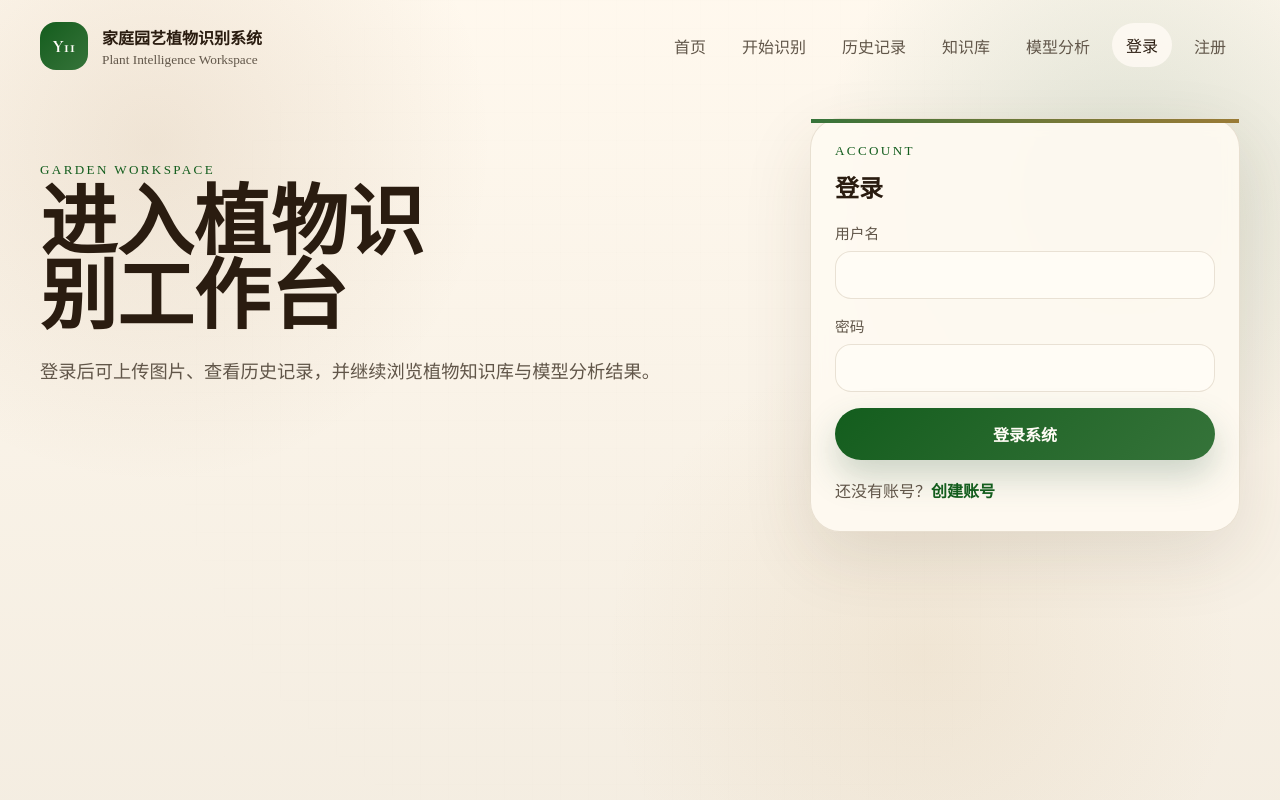
After one commit to ailuckly/mengYao, a Flask app: page /login?next=/history in a window 1280 px wide. The commit adds this page. Run offline with Flask 3, Linux system fonts and the light colour scheme.

Commit message:
Add auth flow and isolate user history

```diff
--- a/backend/app.py
+++ b/backend/app.py
@@ -1,6 +1,8 @@
+import os
+import secrets
 from pathlib import Path
 
-from flask import Flask, render_template, send_from_directory
+from flask import Flask, abort, render_template, send_from_directory, session
 
 from backend.config import (
     DATABASE_PATH,
@@ -11,9 +13,11 @@ from backend.config import (
     RECORDS_DIR,
     UPLOAD_DIR,
 )
+from backend.routes.auth import auth_bp
 from backend.routes.main import main_bp
 from backend.routes.predict import predict_bp
 from backend.services.plant_service import PlantRecognitionService
+from backend.utils.auth import UserRepository, login_required
 from backend.utils.history import HistoryRepository
 from backend.utils.knowledge import group_knowledge_items, load_knowledge_items
 from backend.utils.logging_utils import configure_logging
@@ -31,23 +35,40 @@ def create_app(test_config: dict | None = None) -> Flask:
     )
     app.config["MAX_CONTENT_LENGTH"] = MAX_CONTENT_LENGTH
     app.config["DATABASE_PATH"] = str(DATABASE_PATH)
+    app.config["SECRET_KEY"] = os.environ.get("SECRET_KEY") or secrets.token_hex(32)
     if test_config:
         app.config.update(test_config)
 
     history_repo = HistoryRepository(db_path=Path(app.config["DATABASE_PATH"]))
+    user_repo = UserRepository(db_path=Path(app.config["DATABASE_PATH"]))
     history_repo.init_db()
+    user_repo.init_db()
 
     app.extensions["project_services"] = {
         "history_repo": history_repo,
+        "user_repo": user_repo,
         "plant_service": PlantRecognitionService(history_repo=history_repo),
         "knowledge": group_knowledge_items(load_knowledge_items()),
     }
 
+    @app.context_processor
+    def inject_current_user():
+        from flask import session
+
+        user_id = session.get("user_id")
+        current_user = user_repo.get_by_id(user_id) if user_id else None
+        return {"current_user": current_user}
+
+    app.register_blueprint(auth_bp)
     app.register_blueprint(predict_bp)
     app.register_blueprint(main_bp)
 
     @app.get("/records/<path:filename>")
+    @login_required
     def serve_record(filename: str):
+        record_url = f"/records/{filename}"
+        if not history_repo.user_owns_file(int(session["user_id"]), record_url):
+            abort(404)
         return send_from_directory(RECORDS_DIR, filename)
 
     @app.errorhandler(404)
--- /dev/null
+++ b/backend/routes/auth.py
@@ -0,0 +1,81 @@
+from sqlite3 import IntegrityError
+
+from flask import Blueprint, current_app, redirect, render_template, request, session, url_for
+
+from backend.utils.auth import validate_credentials
+
+
+auth_bp = Blueprint("auth", __name__)
+
+
+def _users():
+    return current_app.extensions["project_services"]["user_repo"]
+
+
+def _safe_next() -> str:
+    next_url = request.args.get("next") or request.form.get("next") or ""
+    if next_url.startswith("/") and not next_url.startswith("//"):
+        return next_url
+    return url_for("main.detect")
+
+
+@auth_bp.get("/login")
+def login():
+    if session.get("user_id"):
+        return redirect(url_for("main.detect"))
+    return render_template("login.html", active_page="login", error="", username="", next_url=_safe_next())
+
+
+@auth_bp.post("/login")
+def login_submit():
+    username = request.form.get("username", "")
+    password = request.form.get("password", "")
+    user = _users().verify_credentials(username, password)
+    if user is None:
+        return render_template(
+            "login.html",
+            active_page="login",
+            error="用户名或密码不正确",
+            username=username.strip(),
+            next_url=_safe_next(),
+        )
+
+    session.clear()
+    session["user_id"] = user["id"]
+    return redirect(_safe_next())
+
+
+@auth_bp.get("/register")
+def register():
+    if session.get("user_id"):
+        return redirect(url_for("main.detect"))
+    return render_template("register.html", active_page="register", error="", username="")
+
+
+@auth_bp.post("/register")
+def register_submit():
+    username = request.form.get("username", "")
+    password = request.form.get("password", "")
+    error = validate_credentials(username, password)
+    if error:
+        return render_template("register.html", active_page="register", error=error, username=username.strip())
+
+    try:
+        user_id = _users().create_user(username, password)
+    except IntegrityError:
+        return render_template(
+            "register.html",
+            active_page="register",
+            error="用户名已存在",
+            username=username.strip(),
+        )
+
+    session.clear()
+    session["user_id"] = user_id
+    return redirect(url_for("main.detect"))
+
+
+@auth_bp.post("/logout")
+def logout():
+    session.clear()
+    return redirect(url_for("auth.login"))
--- a/backend/services/plant_service.py
+++ b/backend/services/plant_service.py
@@ -27,7 +27,7 @@ class PlantRecognitionService:
     def is_model_loaded(self) -> bool:
         return self.predictor.model is not None
 
-    def predict(self, file: FileStorage) -> dict:
+    def predict(self, file: FileStorage, user_id: int) -> dict:
         upload_path = save_upload_file(file)
         predictions = self.predictor.predict(upload_path)
         labels = [item["label"] for item in predictions]
@@ -39,6 +39,7 @@ class PlantRecognitionService:
 
         record_id = self.history_repo.add_record(
             {
+                "user_id": user_id,
                 "created_at": datetime.now().strftime("%Y-%m-%d %H:%M:%S"),
                 "image_name": upload_path.name,
                 "upload_image": upload_image,
--- a/frontend/static/css/styles.css
+++ b/frontend/static/css/styles.css
@@ -113,9 +113,11 @@ a {
   display: flex;
   gap: 8px;
   flex-wrap: wrap;
+  align-items: center;
 }
 
-.site-nav a {
+.site-nav a,
+.nav-logout button {
   padding: 10px 14px;
   border-radius: 999px;
   color: var(--muted);
@@ -123,10 +125,20 @@ a {
 }
 
 .site-nav a:hover,
-.site-nav a.is-active {
+.site-nav a.is-active,
+.nav-logout button:hover {
   background: rgba(255, 251, 245, 0.82);
   color: var(--text);
   transform: translateY(-1px);
+}
+
+.nav-logout {
+  margin: 0;
+}
+
+.nav-logout button {
+  background: transparent;
+  box-shadow: none;
 }
 
 .page {
@@ -143,14 +155,16 @@ a {
 .history-summary,
 .analysis-summary,
 .history-list,
-.knowledge-grid {
+.knowledge-grid,
+.auth-layout {
   margin-top: 24px;
 }
 
 .hero,
 .workspace,
 .results-zone,
-.content-split {
+.content-split,
+.auth-layout {
   display: grid;
   gap: 24px;
 }
@@ -170,7 +184,8 @@ a {
 }
 
 .results-zone,
-.content-split {
+.content-split,
+.auth-layout {
   grid-template-columns: minmax(0, 1.2fr) minmax(280px, 0.8fr);
 }
 
@@ -311,7 +326,8 @@ button:hover {
 .feature-card,
 .spotlight-panel,
 .history-card,
-.knowledge-card {
+.knowledge-card,
+.auth-card {
   position: relative;
   background: var(--panel);
   border: 1px solid rgba(155, 132, 101, 0.22);
@@ -330,7 +346,8 @@ button:hover {
 .feature-card::before,
 .spotlight-panel::before,
 .history-card::before,
-.knowledge-card::before {
+.knowledge-card::before,
+.auth-card::before {
   content: "";
   position: absolute;
   inset: 0 auto auto 0;
@@ -348,7 +365,8 @@ button:hover {
 .feature-card,
 .spotlight-panel,
 .history-card,
-.knowledge-card {
+.knowledge-card,
+.auth-card {
   padding: 24px;
 }
 
@@ -418,9 +436,61 @@ button:hover {
 .hero-note,
 .spotlight-panel p,
 .feature-card p,
-.knowledge-card p {
+.knowledge-card p,
+.auth-switch {
   color: var(--muted);
   line-height: 1.8;
+}
+
+.auth-copy {
+  padding: clamp(18px, 4vw, 44px) min(4vw, 44px) 0 0;
+}
+
+.auth-copy h1 {
+  margin: 0;
+  max-width: 11ch;
+  font-family: "Cormorant Garamond", "Noto Serif SC", serif;
+  font-size: clamp(3rem, 6vw, 5.5rem);
+  font-weight: 600;
+  line-height: 0.97;
+}
+
+.auth-card {
+  justify-self: end;
+  width: min(100%, 430px);
+}
+
+.auth-form {
+  display: grid;
+  gap: 16px;
+  margin-top: 18px;
+}
+
+.auth-form label span {
+  display: block;
+  margin-bottom: 8px;
+  color: var(--muted);
+  font-size: 0.92rem;
+}
+
+.auth-form input {
+  display: block;
+  width: 100%;
+  padding: 14px 16px;
+  border: 1px solid rgba(162, 141, 111, 0.24);
+  border-radius: 16px;
+  background: rgba(255, 252, 245, 0.9);
+  color: var(--text);
+  font: inherit;
+}
+
+.auth-form input:focus {
+  outline: 3px solid color-mix(in srgb, var(--accent) 22%, transparent 78%);
+  border-color: color-mix(in srgb, var(--accent) 68%, var(--line) 32%);
+}
+
+.auth-switch {
+  margin: 18px 0 0;
 }
 
 .section-heading h2,
@@ -706,7 +776,8 @@ button:hover {
   .workspace,
   .results-zone,
   .content-split,
-  .history-card {
+  .history-card,
+  .auth-layout {
     grid-template-columns: 1fr;
   }
 
@@ -732,6 +803,11 @@ button:hover {
   }
 
   .hero-panel {
+    width: 100%;
+    justify-self: stretch;
+  }
+
+  .auth-card {
     width: 100%;
     justify-self: stretch;
   }
--- a/frontend/templates/analysis.html
+++ b/frontend/templates/analysis.html
@@ -44,7 +44,7 @@
       <p class="section-eyebrow">Run Info</p>
       <h2>训练批次</h2>
     </div>
-    <p>当前展示的实验结果来自：<strong>{{ analysis.run_name }}</strong>。该轮训练采用 YOLOv11s 模型，已作为系统默认演示权重使用。</p>
+    <p>当前展示的实验结果来自：<strong>{{ analysis.run_name }}</strong>。该轮训练采用 YOLOv11s 模型，已作为系统默认推理权重使用。</p>
     <p>{{ analysis.notes }}</p>
   </article>
 
--- a/frontend/templates/base.html
+++ b/frontend/templates/base.html
@@ -17,7 +17,7 @@
         <span class="brand-mark">Y11</span>
         <span class="brand-copy">
           <strong>家庭园艺植物识别系统</strong>
-          <small>Graduation Project Demo</small>
+          <small>Plant Intelligence Workspace</small>
         </span>
       </a>
 
@@ -27,6 +27,14 @@
         <a class="{% if active_page == 'history' %}is-active{% endif %}" href="{{ url_for('main.history') }}">历史记录</a>
         <a class="{% if active_page == 'knowledge' %}is-active{% endif %}" href="{{ url_for('main.knowledge') }}">知识库</a>
         <a class="{% if active_page == 'analysis' %}is-active{% endif %}" href="{{ url_for('main.analysis') }}">模型分析</a>
+        {% if current_user %}
+        <form class="nav-logout" method="post" action="{{ url_for('auth.logout') }}">
+          <button type="submit">退出</button>
+        </form>
+        {% else %}
+        <a class="{% if active_page == 'login' %}is-active{% endif %}" href="{{ url_for('auth.login') }}">登录</a>
+        <a class="{% if active_page == 'register' %}is-active{% endif %}" href="{{ url_for('auth.register') }}">注册</a>
+        {% endif %}
       </nav>
     </header>
 
--- /dev/null
+++ b/frontend/templates/login.html
@@ -0,0 +1,36 @@
+{% extends "base.html" %}
+
+{% block title %}登录 | 家庭园艺植物识别系统{% endblock %}
+
+{% block content %}
+<section class="auth-layout">
+  <article class="auth-copy">
+    <p class="eyebrow">Garden Workspace</p>
+    <h1>进入植物识别工作台</h1>
+    <p class="lead">登录后可上传图片、查看历史记录，并继续浏览植物知识库与模型分析结果。</p>
+  </article>
+
+  <article class="auth-card">
+    <div class="section-heading">
+      <p class="section-eyebrow">Account</p>
+      <h2>登录</h2>
+    </div>
+    {% if error %}
+    <p class="status status-error">{{ error }}</p>
+    {% endif %}
+    <form class="auth-form" method="post" action="{{ url_for('auth.login') }}">
+      <input type="hidden" name="next" value="{{ next_url }}">
+      <label>
+        <span>用户名</span>
+        <input name="username" type="text" value="{{ username }}" autocomplete="username" required>
+      </label>
+      <label>
+        <span>密码</span>
+        <input name="password" type="password" autocomplete="current-password" required>
+      </label>
+      <button type="submit">登录系统</button>
+    </form>
+    <p class="auth-switch">还没有账号？<a class="inline-link" href="{{ url_for('auth.register') }}">创建账号</a></p>
+  </article>
+</section>
+{% endblock %}
```
Also changed, not shown: backend/routes/main.py (+23 -6 lines), backend/routes/predict.py (+7 -2 lines), backend/utils/auth.py (added, +97 -0 lines), backend/utils/history.py (+35 -11 lines), frontend/templates/home.html (+4 -10 lines), frontend/templates/register.html (added, +35 -0 lines), tests/test_app.py (+97 -1 lines).
